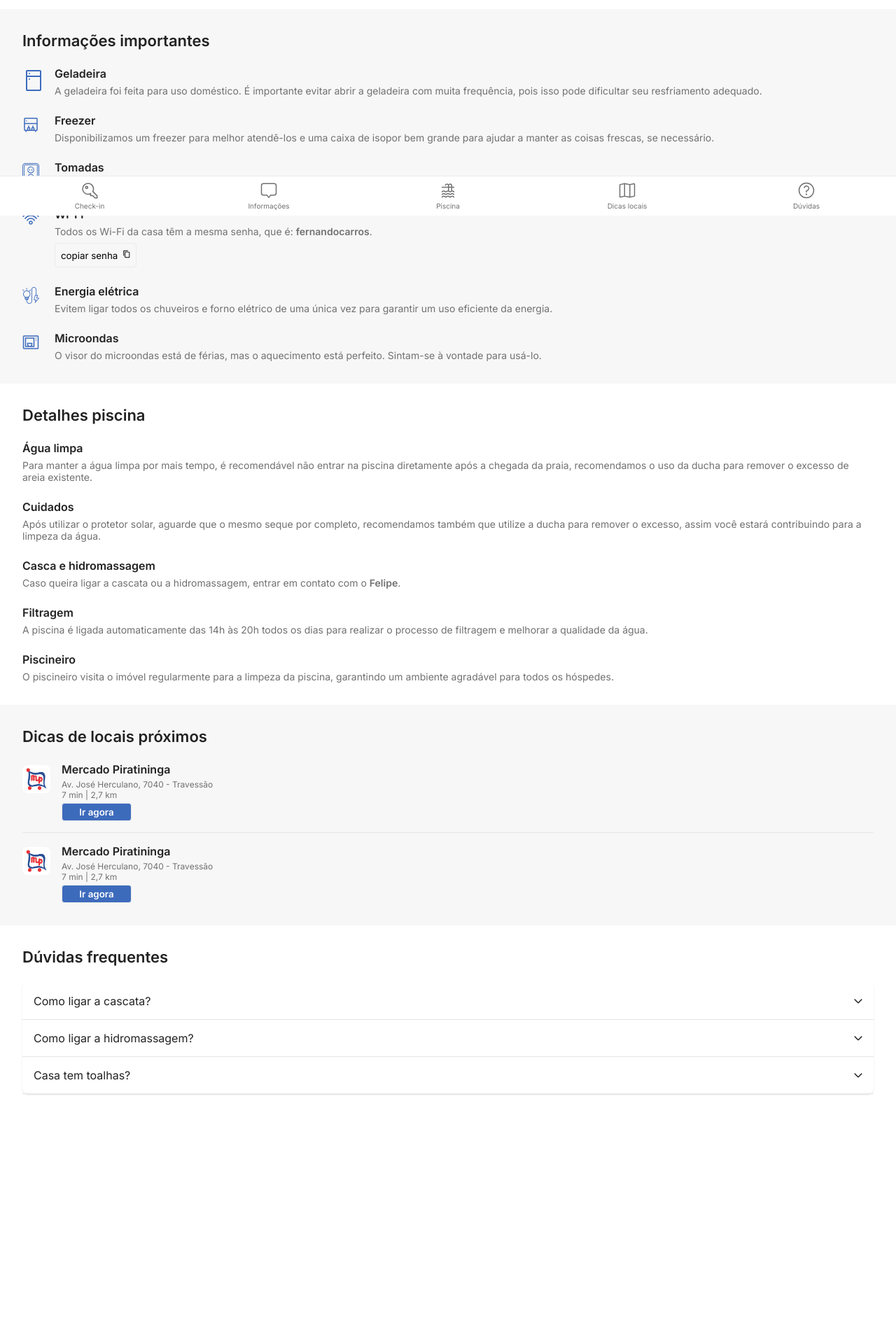
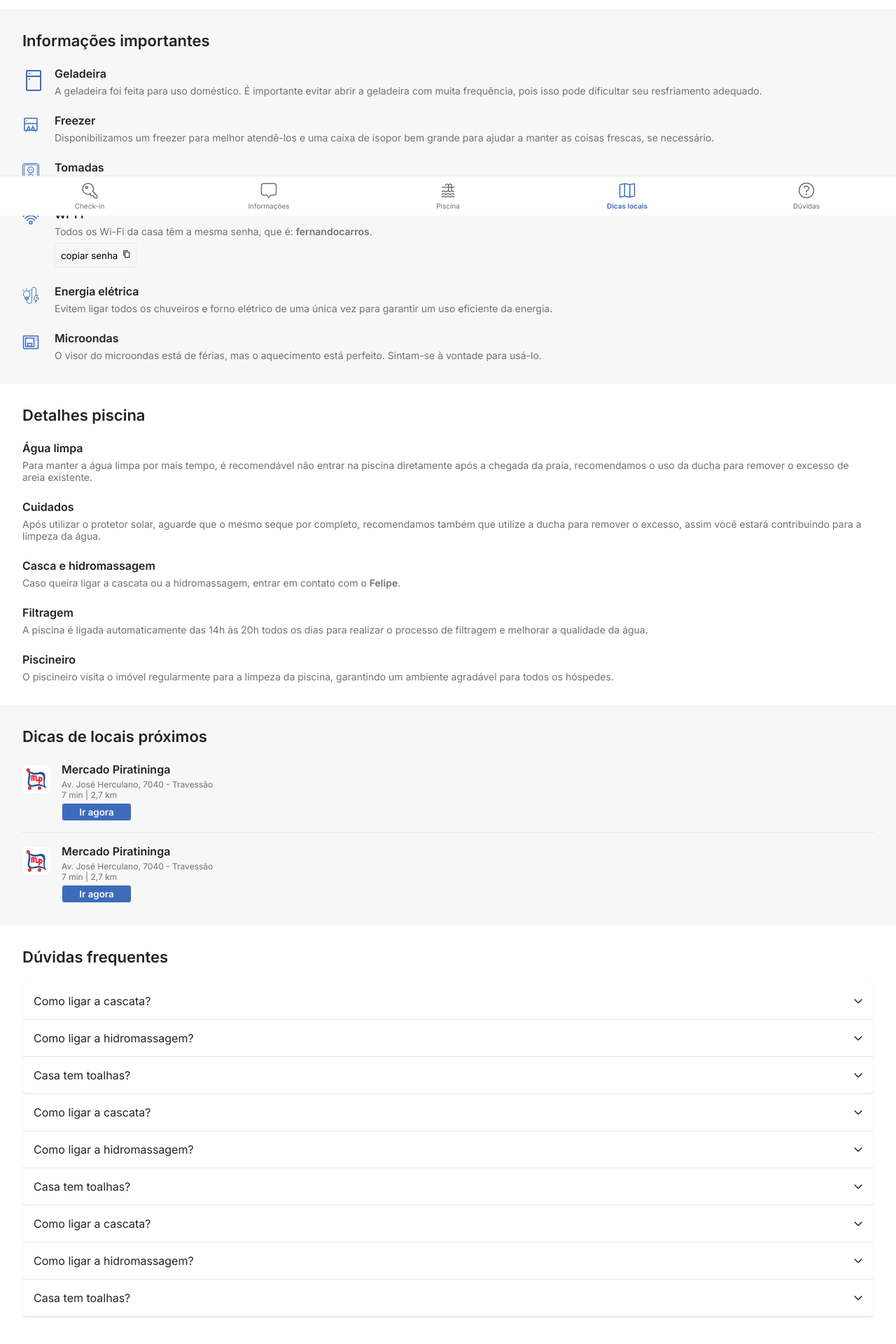
Before and after one commit to FelipeTeixeira/casa-de-praia, an Angular app: page / in a window 1280 px wide. Shown: the part 492-2412 px from the top of the page at 70% size. Before the commit the page ends 2147 px from the top, so only its background shows below. Built offline with nearby package versions, Linux system fonts and the light colour scheme.

Commit message:
create navigation menu

```diff
--- a/src/app/app.component.html
+++ b/src/app/app.component.html
@@ -1,9 +1,30 @@
-<app-section-welcome class="section"></app-section-welcome>
-<app-section-check-in class="section"></app-section-check-in>
-<app-section-info class="section"></app-section-info>
-<app-section-pool class="section"></app-section-pool>
-<app-section-locations class="section"></app-section-locations>
-<app-section-faq class="section"></app-section-faq>
+<app-section-welcome
+    class="section">
+</app-section-welcome>
 
+<app-section-check-in
+    [id]="sectionIds.CheckIn"
+    class="section">
+</app-section-check-in>
+
+<app-section-info
+    [id]="sectionIds.Info"
+    class="section">
+</app-section-info>
+
+<app-section-pool
+    [id]="sectionIds.Pool"
+    class="section">
+</app-section-pool>
+
+<app-section-locations
+    [id]="sectionIds.Locations"
+    class="section">
+</app-section-locations>
+
+<app-section-faq
+    [id]="sectionIds.FAQ"
+    class="section">
+</app-section-faq>
 
 <app-menu></app-menu>
--- a/src/app/app.component.ts
+++ b/src/app/app.component.ts
@@ -1,10 +1,11 @@
 import { Component } from '@angular/core';
+import { SectionIds } from './core/interfaces/section-id';
 
 @Component({
-  selector: 'app-root',
-  templateUrl: './app.component.html',
-  styleUrls: ['./app.component.scss']
+    selector: 'app-root',
+    templateUrl: './app.component.html',
+    styleUrls: ['./app.component.scss'],
 })
 export class AppComponent {
-  title = 'casa-de-praia';
+    sectionIds = SectionIds;
 }
--- /dev/null
+++ b/src/app/core/interfaces/section-id.ts
@@ -0,0 +1,7 @@
+export enum SectionIds {
+    CheckIn = 'section-check-in',
+    Info = 'section-info',
+    Pool = 'section-pool',
+    Locations = 'section-locations',
+    FAQ = 'section-faq',
+}
--- a/src/app/shared/menu/menu.component.html
+++ b/src/app/shared/menu/menu.component.html
@@ -1,36 +1,10 @@
 <nav class="menu">
     <ul class="container">
-        <li>
-            <a href="" class="link">
-                <app-icon icon="key"></app-icon>
-                Check-in
-            </a>
-        </li>
-        <li>
-            <a href="" class="link">
-                <app-icon icon="message"></app-icon>
-                Informações
-            </a>
-        </li>
-        <li>
-            <a href="" class="link">
-                <app-icon icon="pool"></app-icon>
-                Piscina
-            </a>
-        </li>
-        <li>
-            <a href="" class="link">
-                <app-icon icon="location"></app-icon>
-                Dicas locais
-            </a>
-        </li>
-        <li>
-            <a href="" class="link">
-                <app-icon icon="faq"></app-icon>
-                Dúvidas
-            </a>
+        <li *ngFor="let menu of menus">
+            <button class="menu__item" (click)="scrollToSection(menu.section)" [class.active]="activeSection === menu.section">
+                <app-icon [icon]="menu.icon"></app-icon>
+                {{menu.name}}
+            </button>
         </li>
     </ul>
 </nav>
-
-<!-- icone do whatsApp flutuante -->
--- a/src/app/shared/menu/menu.component.scss
+++ b/src/app/shared/menu/menu.component.scss
@@ -4,10 +4,28 @@
     bottom: 0;
     background-color: #fff;
     border-top: 1px solid #ebebeb;
+
+    &__item {
+        font-size: 10px;
+        color: #717171;
+        display: flex;
+        align-items: center;
+        flex-direction: column;
+        justify-content: center;
+        padding: 8px 0;
+        gap: 4px;
+        border: none;
+        width: 100%;
+        transition: color 0.2s ease, font 0.2s ease;
+
+        &.active {
+            font-weight: bold;
+            color: #3d6bbc;
+        }
+    }
 }
 
 .container {
-    font-size: 10px;
     display: flex;
     align-items: center;
     justify-content: space-between;
@@ -17,13 +35,3 @@
         flex: 1;
     }
 }
-
-.link {
-    color: #717171;
-    display: flex;
-    align-items: center;
-    flex-direction: column;
-    justify-content: center;
-    padding: 8px 0;
-    gap: 4px;
-}
--- a/src/app/shared/menu/menu.component.ts
+++ b/src/app/shared/menu/menu.component.ts
@@ -1,10 +1,69 @@
-import { Component } from '@angular/core';
+import { Component, ElementRef, HostListener, Input } from '@angular/core';
+import { SectionIds } from 'src/app/core/interfaces/section-id';
 
 @Component({
-  selector: 'app-menu',
-  templateUrl: './menu.component.html',
-  styleUrls: ['./menu.component.scss']
+    selector: 'app-menu',
+    templateUrl: './menu.component.html',
+    styleUrls: ['./menu.component.scss'],
 })
 export class MenuComponent {
+    @Input() idSections: any;
+    activeSection: SectionIds | null = null;
+    menus = [
+        {
+            name: 'Check-in',
+            icon: 'key',
+            section: SectionIds.CheckIn,
+        },
+        {
+            name: 'Informações',
+            icon: 'message',
+            section: SectionIds.Info,
+        },
+        {
+            name: 'Piscina',
+            icon: 'pool',
+            section: SectionIds.Pool,
+        },
+        {
+            name: 'Dicas locais',
+            icon: 'location',
+            section: SectionIds.Locations,
+        },
+        {
+            name: 'Dúvidas',
+            icon: 'faq',
+            section: SectionIds.FAQ,
+        },
+    ];
 
+    constructor(private el: ElementRef) {}
+
+    @HostListener('window:scroll', ['$event'])
+    onScroll(): void {
+        this.detectActiveSection();
+    }
+
+    detectActiveSection(): void {
+        const sections = Object.values(SectionIds);
+
+        for (const sectionId of sections) {
+            const element = document.getElementById(sectionId);
+            if (element) {
+                const rect = element.getBoundingClientRect();
+                if (rect.top <= 50 && rect.bottom >= 50) {
+                    this.activeSection = sectionId as SectionIds;
+                    break;
+                }
+            }
+        }
+    }
+
+    scrollToSection(sectionId: SectionIds): void {
+        const element = document.getElementById(sectionId);
+
+        if (element) {
+            element.scrollIntoView({ behavior: 'smooth', block: 'start' });
+        }
+    }
 }
--- a/src/app/shared/sections/section-faq/section-faq.component.html
+++ b/src/app/shared/sections/section-faq/section-faq.component.html
@@ -21,4 +21,44 @@
         </li>
 
     </ul>
+
+
+    <ul class="faq">
+        <li>
+            Como ligar a cascata?
+
+            <app-icon icon="arrow-bottom"></app-icon>
+        </li>
+        <li>
+            Como ligar a hidromassagem?
+
+            <app-icon icon="arrow-bottom"></app-icon>
+        </li>
+
+        <li>
+            Casa tem toalhas?
+            <app-icon icon="arrow-bottom"></app-icon>
+        </li>
+
+    </ul>
+
+
+    <ul class="faq">
+        <li>
+            Como ligar a cascata?
+
+            <app-icon icon="arrow-bottom"></app-icon>
+        </li>
+        <li>
+            Como ligar a hidromassagem?
+
+            <app-icon icon="arrow-bottom"></app-icon>
+        </li>
+
+        <li>
+            Casa tem toalhas?
+            <app-icon icon="arrow-bottom"></app-icon>
+        </li>
+
+    </ul>
 </section>
```
Also changed, not shown: src/assets/icons/faq.svg.
